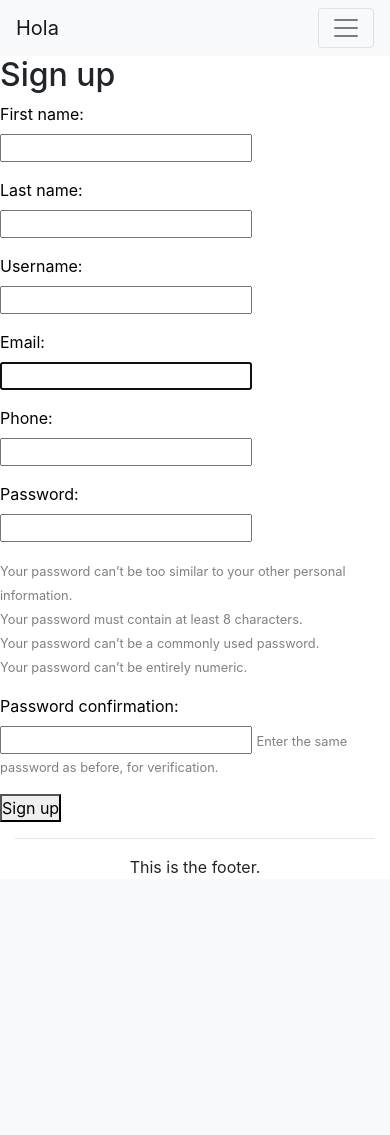
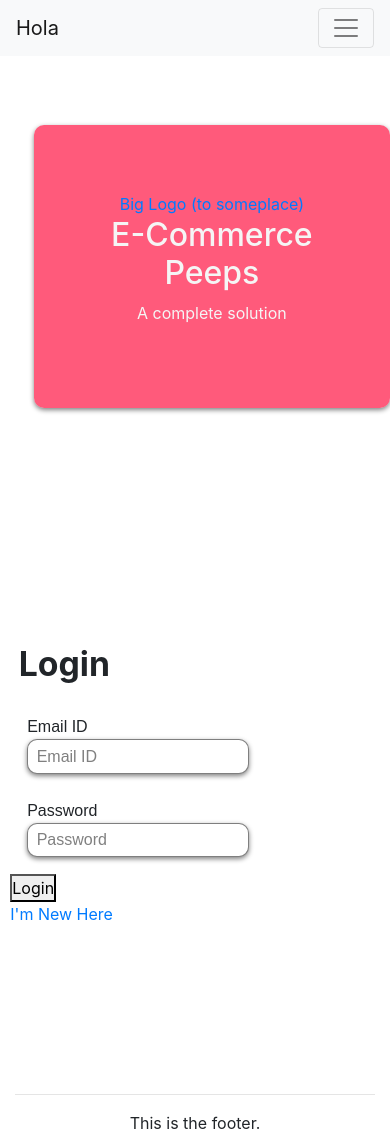
Before and after one commit to AvishrantsSh/Django_Ecomm, a Django app: page /accounts/signup/ in a window 390 px wide. Before the commit the page ends 873 px from the top, so only its background shows below. Run offline with Django 3.2, Linux system fonts and the light colour scheme; some libraries are stand-ins or nearby versions.

Commit message:
Login/Signup
Idk, didn't it go the last time?

```diff
--- /dev/null
+++ b/static/stylesheet/signup.css
@@ -0,0 +1,66 @@
+* {
+	outline: none;
+}
+
+.carousel-item{
+   padding: 3vh;
+}
+
+.brand{
+   min-height: 60vh;
+}
+
+.brand_box{
+   margin: 4vh;
+   margin-top: 8vh;
+   margin-right: 0vh;
+   background-color: rgba(255, 21, 68, 0.7);
+   padding-top: 8vh;
+   padding-bottom: 8vh;
+   text-align: center;
+   border-radius: 10px;
+   box-shadow: 0px 2px 5px grey;
+}
+
+.col-md-6{
+   padding: 0;
+}
+
+.heading{
+   font-size: 4vh;
+   font-weight: bold;
+   padding: 1vh;
+}
+
+.brand_text{
+   color: whitesmoke;
+}
+
+.login_form{
+   margin-top: 5vh;
+   min-height: 50vh;
+}
+
+.login_field, .signup_field{
+   margin: 1vh;
+   padding: 1vh;
+   font-family: sans-serif;
+}
+
+.text-box{
+   border: 1px solid rgba(0, 0, 0, 0.5);
+   border-radius: 10px;
+   padding: 0.5vh;
+   padding-left: 1vh;
+   box-shadow: 0px 2px 5px grey;
+   transition-duration: 0.8s;
+   color: grey;
+}
+
+.text-box:focus{
+   background-color: rgba(255, 21, 68, 0.2);
+   border-radius: 5px;
+   border: 1px solid rgba(138, 20, 44, 0.5);
+   color:black;
+   box-shadow: 0px 2px 3px rgba(255, 21, 68, 0.1);
+}
--- a/templates/initsignup.html
+++ b/templates/initsignup.html
@@ -4,51 +4,86 @@
     SignUp
 {%endblock title%}
 {%block link%}
-    <link href="{%static 'stylesheet/signup.css'%}" rel="stylesheet" media="print" onload="this.media='all'">
-
+    <link href="{%static 'stylesheet/signup.css'%}?v=1.2" rel="stylesheet" media="print" onload="this.media='all'">
 {%endblock link%}
 
 {%block content%}
-    <div class="signup">
-        <div id="sign">
 
-            <h2>Sign up</h2>
-            <div id="formstyle">
-                <form method="post" style="color: black;">
+<div class="row">
 
-                        {% csrf_token %}
+<!-- Brand Box -->
+<div class="col-md-2"></div>
+    <div class="col-md-4 brand">
+        <div class="brand_box">
+        <a href="#" class="logo"> Big Logo (to someplace)</a>
+        <div class="brand_text">
+            <h2>E-Commerce <br> Peeps</h2>
+            <p>A complete solution</p>
+        </div>
+    </div>
+</div>
 
-                        {% for field in form %}
-                            <p>
-                                {{ field.label_tag }}<br>
-                                {{ field }}
-                                {% if field.help_text %}
-                                    <small style="color: grey">{{ field.help_text | safe }}</small>
-                                {% endif %}
+<div class="col-md-6">
+    <div id="carousel_forms" class="carousel slide" data-ride="carousel" data-interval="100000,000">
+        <div class="carousel-inner">
 
-                                {% for error in field.errors %}
-                                    <p style="color: red">{{ error | safe }}</p>
-                                {% endfor %}
+            <div class="carousel-item active">
+                <!-- Login Form -->
+                <div class="login_form">
+                    <div class="heading">Login</div>
+                    <!-- Form Comes here!!!!-->
+                    <div class="login_field">
+                        Email ID <br>
+                        <input class="text-box" value="Email ID">
+                    </div>
 
-                            </p>
-                        {% endfor %}
-                        <button type="submit">Sign up</button>
+                    <div class="login_field">
+                        Password <br>
+                        <input class="text-box" value="Password">
+                    </div>
 
+                    <button type="submit"> Login </button>
+                    <div class="switch">
+                    <a data-target="#carousel_forms" data-slide-to="1" href="#">I'm New Here</a>
+                    </div>
+                </div><!-- End Login Form -->
+            </div>
 
-                </form>
-                <div id="notification">
-                    <div style="color:red;display:none;"  id="login_not">
-                        <span class="glyphicon glyphicon-remove"></span> Username already taken.
+            <div class="carousel-item">
+                <!-- Signup Form -->
+                <div id="sign">
+                    <div class="heading">Sign Up</div>
+                    <!-- Form Comes here!!!!-->
+                    <div class="signup_field">
+                        Name <br>
+                        <input class="text-box" value="Name">
                     </div>
-                    <div style="color: green;display: none;" id="login_ok">
-                        <span class="glyphicon glyphicon-ok"></span> Username available.
+                    <div class="signup_field">
+                        Email ID <br>
+                        <input class="text-box" value="abcd@xyz.com">
                     </div>
-                    <div style="color: green;display: none;" id="process">
-                        <span class="glyphicon glyphicon-ok"></span> Processing
+                    <div class="signup_field">
+                        Phone <br>
+                        <input class="text-box" value="1234567809">
+                    </div>
+                    <div class="signup_field">
+                        Password <br>
+                        <input class="text-box" value="Password">
+                    </div>
+                    <div class="signup_field">
+                        Confirm Password <br>
+                        <input class="text-box" value="Password">
+                    </div>
+                    <button type="submit">Sign Up</button>
+                    <div class="switch">
+                        <a data-target="#carousel_forms" data-slide-to="0" href="#">I already have an account.</a>
                     </div>
                 </div>
+            </div><!-- End Signup Form -->
 
-            </div>
         </div>
     </div>
+</div>
+</div>
+
 {%endblock content%}
```
